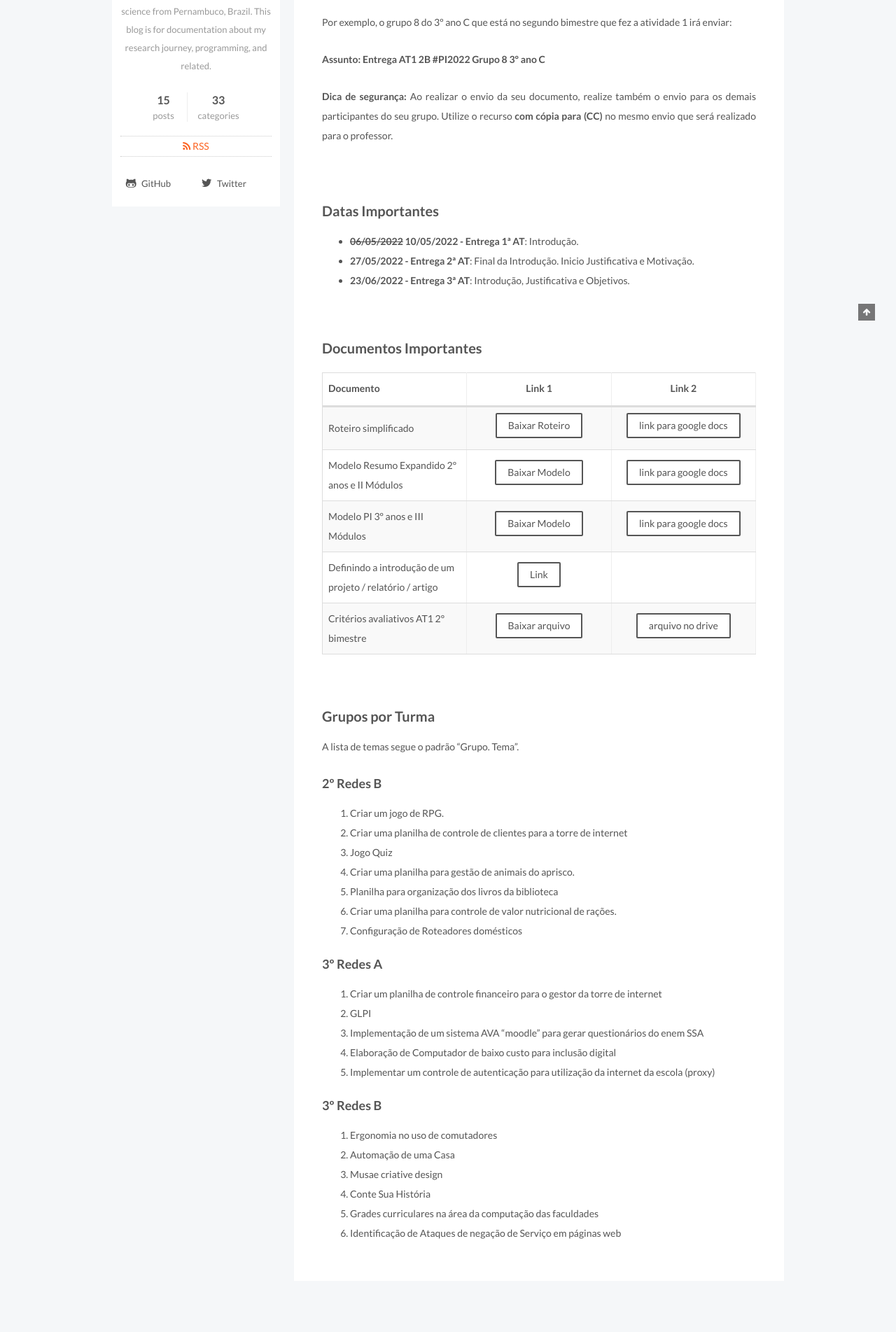
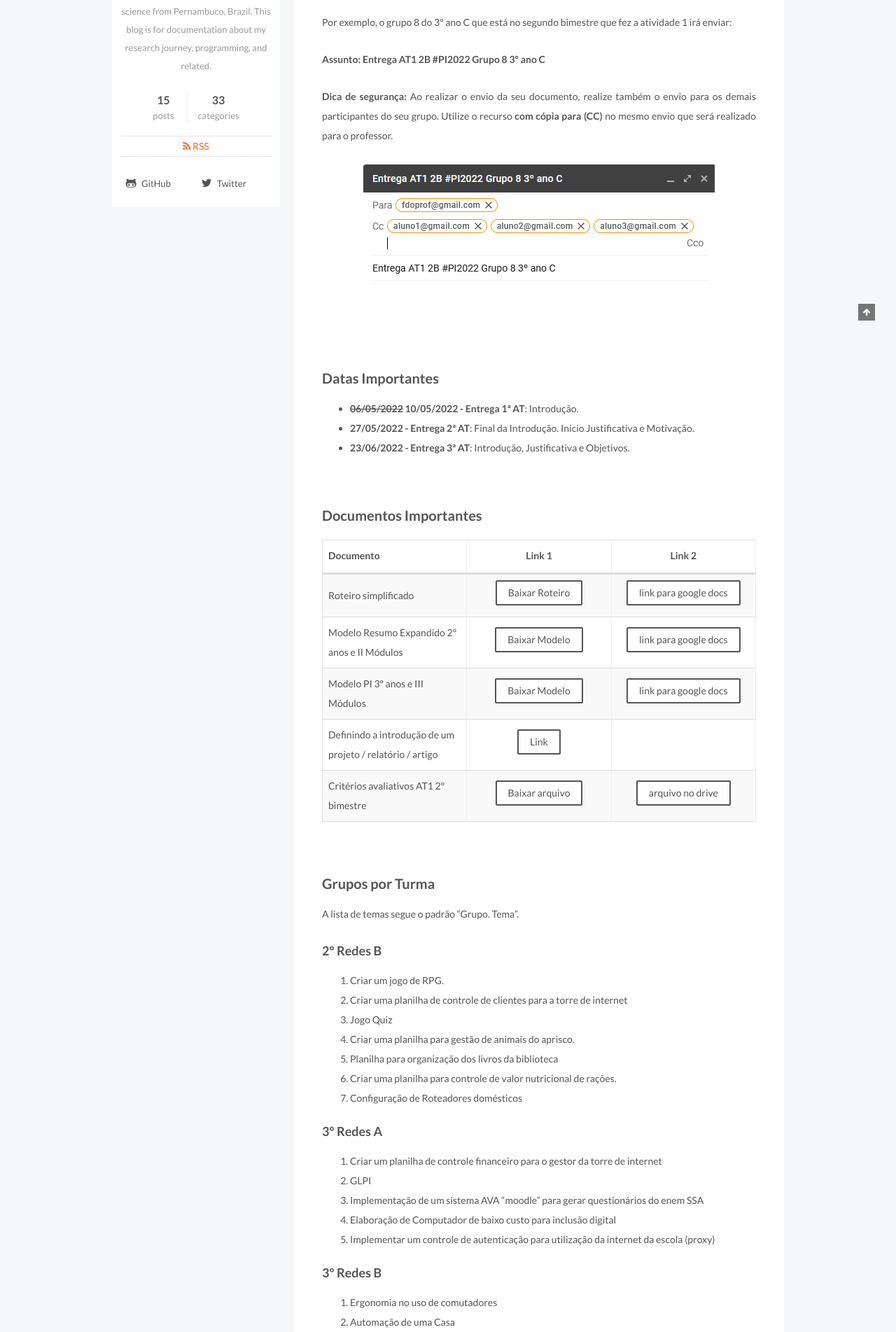
Before and after one commit to fdoliv/fdoliv.github.io, a Jekyll site: the page built from courses/pi/index.md, in a window 1280 px wide. Shown: the part 542-2445 px from the top of the page at 70% size. Built offline with Jekyll 4.4.1, drawn with Linux system fonts in a browser that asks for light colours.

Commit message:
imagem exemplo de envio.

```diff
--- a/courses/pi/index.md
+++ b/courses/pi/index.md
@@ -26,7 +26,7 @@ Por exemplo, o grupo 8 do 3º ano C que está no segundo bimestre que fez a ativ
 
 **Dica de segurança:** Ao realizar o envio da seu documento, realize também o envio para os demais participantes do seu grupo. Utilize o recurso **com cópia para (CC)** no mesmo envio que será realizado para o professor.
 
-
+![]({{ site.url }}/assets/images/exemplo-envio.PNG)
 
 <br/>
 ## Datas Importantes
```
Also changed, not shown: assets/images/exemplo-envio.PNG (added).
